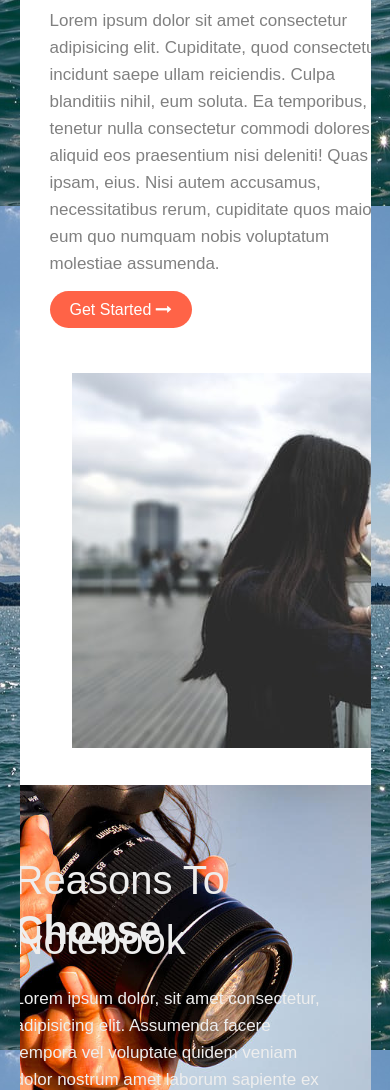
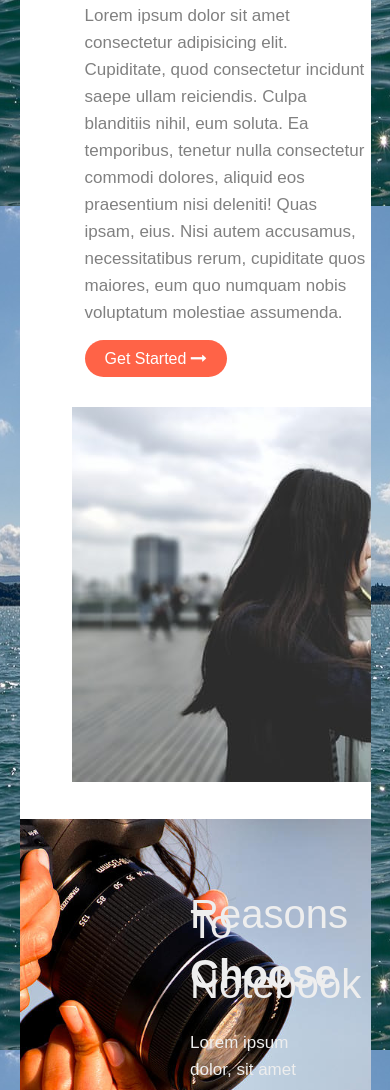
Before and after one commit to Afsana-Queen/Afsana-Queen.github.io, a plain HTML site: page Basic layout/layout.html in a window 390 px wide. Shown: the part 638-1728 px from the top of the page. Drawn offline with Linux system fonts and the light colour scheme; a web font is replaced by a local one.

Commit message:
Update style.css

```diff
--- a/Basic layout/style.css
+++ b/Basic layout/style.css
@@ -69,12 +69,12 @@ h2.top {
   display: flex;
   align-content: center;
   align-items: center;
-  min-height: 80vh;
+  min-height: 60vh;
   color: gray;
 }
 
 .main {
-  padding: 50px 30px;
+  padding: 35px;
   width: 100%;
 
 }
@@ -154,12 +154,13 @@ h2.top {
 
   }
   .main {
-    width: 100%;
-
+    width: 80%;
+   #right-image {
+    width: 55%;
   }
   .side-content {
     flex-direction: column;
     height: 600px;
-    width: 90%;
+    width: 80%;
   }
 }
```
